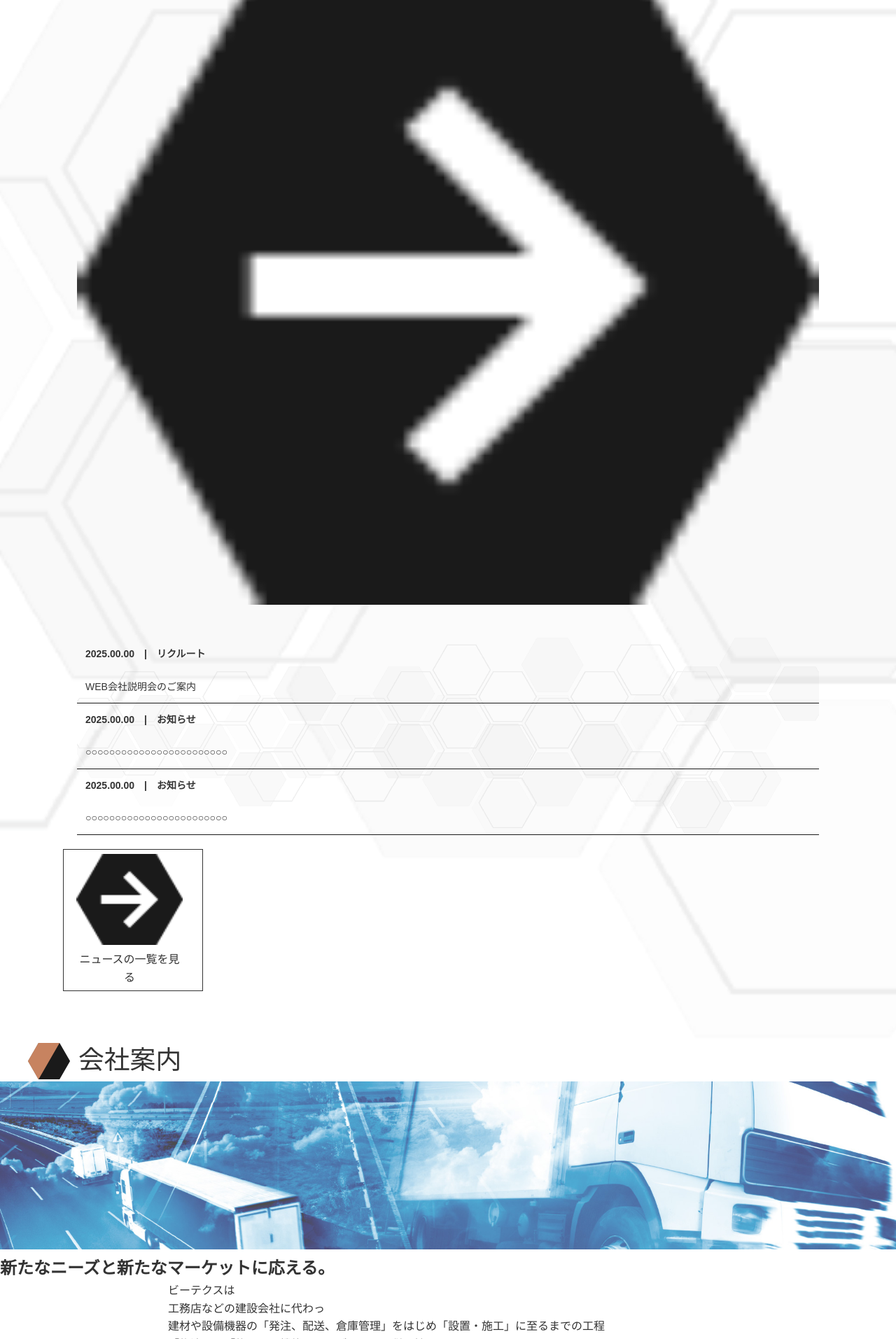
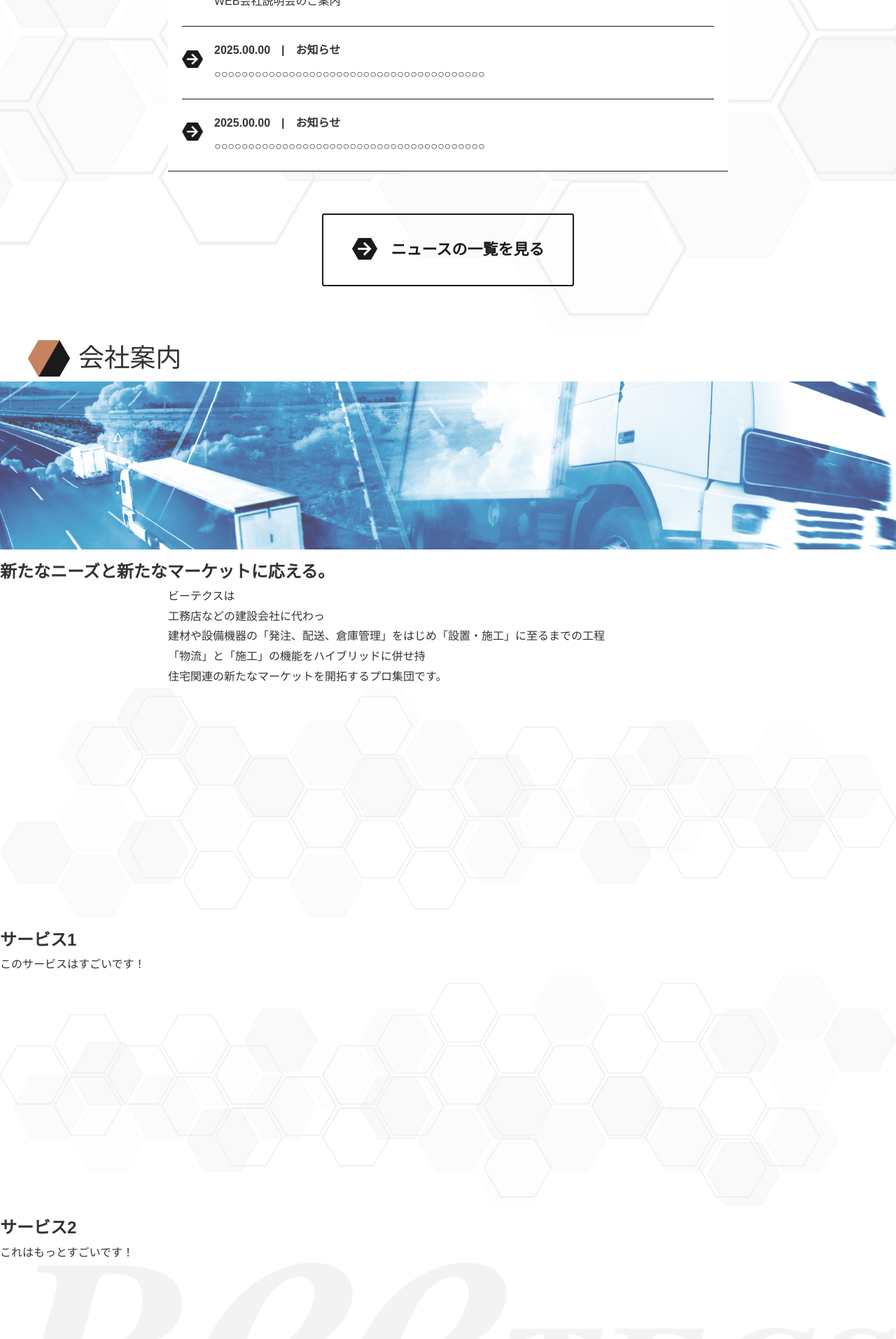
Before and after one commit to masa3811/beetecs2025, a PHP site: page / in a window 1280 px wide. Shown: the part 1170-3083 px from the top of the page at 70% size. Run offline with PHP 8.4, Linux system fonts and the light colour scheme.

Commit message:
ニュースできた

```diff
--- a/assets/css/config.css
+++ b/assets/css/config.css
@@ -142,33 +142,6 @@ button {
   display: inline-block;
 }
 
-/* コンテンツセクション */
-.content {
-  display: grid;
-  grid-template-columns: 1fr 1fr 1fr;
-  gap: 20px;
-  padding: 20px;
-}
-.content .card {
-  background-color: white;
-  box-shadow: 0 2px 10px rgba(0, 0, 0, 0.1);
-  padding: 20px;
-  text-align: center;
-}
-.content .card img {
-  width: 100%;
-  height: auto;
-  border-radius: 8px;
-  margin-bottom: 20px;
-}
-.content .card h2 {
-  font-size: 1.5rem;
-  color: #333;
-}
-.content .card p {
-  font-size: 1rem;
-  margin-top: 10px;
-}
 
 
 /* === 改行 === */
--- a/assets/css/style.css
+++ b/assets/css/style.css
@@ -3,8 +3,6 @@
 body {
   font-family: 'Arial', 'Helvetica Neue', 'メイリオ', 'Meiryo', 'Verdana', sans-serif;
 /*  font-family: 'Times New Roman', 'ヒラギノ明朝 Pro', 'Hiragino Mincho Pro', 'MS PMincho', 'MS Mincho', serif;*/
-}
-
   color: #333333;
   line-height: 1.8;
 }
@@ -27,24 +25,6 @@ body {
   }
 }
 
-.responsive-br {
-  display: none;
-}
-@media (max-width: 1120px) {
-  .responsive-br {
-    display: block;
-  }
-}
-@media (max-width: 820px) {
-  .responsive-br {
-    display: none;
-  }
-}
-@media (max-width: 600px) {
-  .responsive-br {
-    display: block;
-  }
-}
 
 .main {
   margin: 0;
@@ -260,120 +240,35 @@ body {
     left: -18px;
   }
 }
-
-.btn-style {
-  /*矢印の基点とするためrelativeを指定*/
-  position: relative;
-  /*ボタンの形状*/
-  text-decoration: none;
-  display: inline-block;
-  padding: 6px 28px 6px 18px;
+.btn-cnt {
   text-align: center;
-  outline: none;
-  border: #333333 1px solid;
-  background-color: #fff;
-  width: 200px;
-  /*アニメーションの指定*/
-  transition: ease 0.2s;
-}
-.btn-style:hover {
-  color: #000;
-}
-.btn-style--auto {
-  width: auto;
-}
-.btn-style--left {
-  text-align: left;
+  margin: 60px 0 0;
 }
 
-/* 矢印が右に移動 */
-.btn-arrow::after {
+.btn-01 {
+  width: 22.5rem;
+  padding: 1.875rem 0;
+  display: inline-block;
+  color: #1a1a1a;
+  text-decoration: none;
+  font-weight: bold;
+  font-size: 1.375rem;
+  border-radius: 3px;
+  text-align:center;
+  border: 2px solid #1a1a1a;
+}
+.btn-01::before {
   content: "";
-  /*絶対配置で矢印の位置を決める*/
-  position: absolute;
-  top: 42%;
-  right: 13px;
-  /*矢印の形状*/
-  width: 6px;
-  height: 6px;
-  border-top: 1px solid #333333;
-  border-right: 1px solid #333333;
-  transform: rotate(45deg);
-  /*アニメーションの指定*/
-  transition: all 0.3s;
-}
-.btn-arrow:hover::after {
-  right: 11px;
-}
-.btn-arrow--top::after {
-  transform: rotate(-45deg);
-  /*アニメーションの指定*/
-  transition: all 0.3s;
-}
-.btn-arrow--top:hover::after {
-  top: 12px;
-  right: 13px;
+  display: inline-block;
+  width: 2.25rem;
+  height: 2.25rem;
+  margin: 0 20px 0 0;
+  background: url("../img/common/link_arrow-1.png") no-repeat;
+  background-size: contain;
+  vertical-align: middle;
 }
 
-.sub-page__ttl-wrap {
-  max-width: 920px;
-  margin: 0 auto 60px;
-  white-space: nowrap;
-}
-@media (max-width: 820px) {
-  .sub-page__ttl-wrap {
-    padding: 0 0 0 32px;
-    margin: 0 auto 24px;
-    white-space: normal;
-  }
-}
-.sub-page__sub-ttl-wrap {
-  max-width: 920px;
-  margin: 0 auto 40px;
-}
-@media (max-width: 820px) {
-  .sub-page__sub-ttl-wrap {
-    padding: 0 14px;
-  }
-}
-.sub-page__sub-ttl-span {
-  display: block;
-  font-size: 18px;
-}
-@media (max-width: 600px) {
-  .sub-page__sub-ttl-span {
-    font-size: 13px;
-  }
-}
-.sub-page__sub-ttl-span--information {
-  font-size: 15px;
-}
-@media (max-width: 600px) {
-  .sub-page__sub-ttl-span--information {
-    font-size: 13px;
-    margin-top: 8px;
-  }
-}
 
-.sub-page-top__ttl {
-  max-width: 920px;
-  margin: 24px auto;
-  font-size: 28px;
-  border-left: #c0c0c0 5px solid;
-  padding: 2px 20px;
-  letter-spacing: 2px;
-}
-@media (max-width: 820px) {
-  .sub-page-top__ttl {
-    margin: 76px 0 24px 24px;
-    font-size: 24px;
-    border-left: #c0c0c0 4px solid;
-  }
-}
-.sub-page-top__ttl-span {
-  display: block;
-  font-size: 18px;
-}
 .sub-page-top__breadcrumb-list-wrap {
   background-color: #fbf8f5;
 }
@@ -573,33 +468,6 @@ select {
 }
 
 
-/* コンテンツセクション */
-.content {
-  display: grid;
-  grid-template-columns: 1fr 1fr 1fr;
-  gap: 20px;
-  padding: 20px;
-}
-.content .card {
-  background-color: white;
-  box-shadow: 0 2px 10px rgba(0, 0, 0, 0.1);
-  padding: 20px;
-  text-align: center;
-}
-.content .card img {
-  width: 100%;
-  height: auto;
-  border-radius: 8px;
-  margin-bottom: 20px;
-}
-.content .card h2 {
-  font-size: 1.5rem;
-  color: #fff;
-}
-.content .card p {
-  font-size: 1rem;
-  margin-top: 10px;
-}
 
 /* ヘッダー */
 #header {
@@ -955,15 +823,14 @@ background-position: center top;/*  x,y*/
 background-repeat: no-repeat;
 background-size: cover;
 aspect-ratio: 1880/484;
-  margin-top: 2.5rem;
-  padding: 4.375rem 0;
+margin-top: 2.5rem;
+padding: 4.375rem 0;
 }
 .news .tab-cnt {
   margin-top: 1.875rem;
 }
 .news .tab-area {
   display: flex;
-  margin-bottom: 1rem;
 }
 .news .tab-area .tab {
   width: 150px;
@@ -982,6 +849,12 @@ aspect-ratio: 1880/484;
   color: #fff;
   font-weight: bold;
 }
+.news .content-area {
+  border: 1px solid #1a1a1a;
+  border-width:  1px 0;
+  padding: 0 1.25rem;
+  background-color: #fff;
+}
 .news .content-area .content {
   display: none;
 }
@@ -989,39 +862,22 @@ aspect-ratio: 1880/484;
   display: block;
   animation: fadeIn 0.3s ease-in-out;
 }
-.news .content-area .content .news-cnt table.news {
-  width: 100%;
-  border-collapse: collapse;
-}
-
-
-.news .content-area .content .news-cnt table.news tbody th {
+.news .content-area .content.active {
   display: block;
-  padding: 0.75rem;
-  font-weight: bold;
-  text-align: left;
-}
-.news .content-area .content .news-cnt table.news tbody td {
-  display: block;
-  padding: 0.75rem;
-  border-bottom: 1px solid #1a1a1a;
-}
-.news .content-area .content .news-cnt table.news tbody td a {
-  color: #333;
-  text-decoration: none;
-}
-.news .content-area .content .news-cnt table.news tbody td a:hover {
-  text-decoration: underline;
+  animation: fadeIn 0.3s ease-in-out;
 }
 .news-item {
   display: flex;
-  align-items: flex-start; /* 上揃え */
-  gap: 1rem; /* 画像とテキストの間隔 */
-  margin-bottom: 1.5rem;
+  align-items: center;
+  gap: 1rem;
+  padding: 1.25rem 0;
+
 }
-
+.news-cnt:not(:last-child) .news-item {
+  border-bottom: 1px solid #1a1a1a;
+}
 .news-icon img {
-  width: 1.5rem;
+  width: 1.875rem;
   height: auto;
 }
 
@@ -1034,3 +890,14 @@ aspect-ratio: 1880/484;
   text-decoration: none;
   color: #333;
 }
+
+.news.content {
+  display: none;
+}
+.news.content.show {
+  display: block;
+}
+.news.tab.active {
+  font-weight: bold;
+  border-bottom: 2px solid #333;
+}
--- a/assets/js/main.js
+++ b/assets/js/main.js
@@ -78,21 +78,6 @@ $(function() {
 
 
 // * === タブ  ===
-document.querySelectorAll(".tab").forEach(tab => {
-    tab.addEventListener("click", () => {
-      const index = tab.getAttribute("data-index");
-
-      // タブ切り替え
-      document.querySelectorAll(".tab").forEach(t => t.classList.remove("active"));
-      tab.classList.add("active");
-
-      // コンテンツ切り替え
-      document.querySelectorAll(".content").forEach((c, i) => {
-        c.classList.toggle("show", i == index);
-      });
-    });
-  });
-
   $(function () {
     var tabs = $(".tab");
     $(".tab").on("click", function () {
--- a/index.html
+++ b/index.html
@@ -1,6 +1,5 @@
 <!DOCTYPE html>
 <html lang="ja">
-
 <head>
 <meta charset="UTF-8">
 <meta name="viewport" content="width=device-width, initial-scale=1.0">
@@ -12,17 +11,12 @@
 <link rel="stylesheet" href="assets/css/slick.css">
 <!-- FontAwesome CDN（サブメニュー用アイコン） -->
 <link rel="stylesheet" href="https://cdnjs.cloudflare.com/ajax/libs/font-awesome/6.5.0/css/all.min.css">
-
-
 </head>
 
 <body>
 <header id="header">
   <div class="wrap">
-      <div class="logo">
-        <a href="#"><img src="assets/img/common/logo.svg" alt="ロゴ"></a>
-      </div>
-
+    <div class="logo"> <a href="#"><img src="assets/img/common/logo.svg" alt="ロゴ"></a> </div>
     <nav id="global-nav">
       <ul id="menu">
         <li><a href="#">TOP</a></li>
@@ -35,10 +29,7 @@
 
     <!-- ハンバーガー -->
     <div id="hamburger">
-        <div class="icon">
-          <img src="assets/img/common/ham-open.png" alt="ハンバーガーアイコン" class="hamburger-icon open" />
-          <img src="assets/img/common/ham-close.png" alt="ハンバーガーアイコン" class="hamburger-icon close" />
-        </div>
+      <div class="icon"> <img src="assets/img/common/ham-open.png" alt="ハンバーガーアイコン" class="hamburger-icon open" /> <img src="assets/img/common/ham-close.png" alt="ハンバーガーアイコン" class="hamburger-icon close" /> </div>
       <div id="hamburger-nav">
         <div class="menu-cnt inner-1200">
           <ul class="menu">
@@ -46,22 +37,12 @@
             <li><a href="#">会社概要</a></li>
             <li><a href="#">企業理念</a></li>
             <li class="accordion-item">
-                <div class="accordion-header">
-                  事業案内<i class="fas fa-chevron-down"></i>
-                </div>
-                <div class="accordion-content">
-                  <a href="#">事業案内1</a>
-                  <a href="#">事業案内2</a>
-                </div>
+              <div class="accordion-header"> 事業案内<i class="fas fa-chevron-down"></i> </div>
+              <div class="accordion-content"> <a href="#">事業案内1</a> <a href="#">事業案内2</a> </div>
             </li>
             <li class="accordion-item">
-                <p class="accordion-header">
-                  営業所<i class="fas fa-chevron-down"></i>
-                </p>
-                <div class="accordion-content">
-                  <a href="#">営業所1</a>
-                  <a href="#">営業所2</a>
-                </div>
+              <p class="accordion-header"> 営業所<i class="fas fa-chevron-down"></i> </p>
+              <div class="accordion-content"> <a href="#">営業所1</a> <a href="#">営業所2</a> </div>
             </li>
             <li><a href="#">株式会社三和</a></li>
           </ul>
@@ -80,7 +61,6 @@
             <li class="title"><a href="#">採用情報</a></li>
             <li><a href="#">リクルート動画</a></li>
           </ul>
-
         </div>
         <div class="link-cnt inner-1200"><a href="#">サイトについて</a><a href="#">プライバシーポリシー</a><a href="#">サイトマップ</a></div>
       </div>
@@ -88,153 +68,173 @@
   </div>
 </header>
 
-
-
-
 <!-- mv -->
 <section class="mv">
-    <div class="mv-img">
-      <img src="assets/img/common/mv_img.jpg" alt="ヒーロー画像">
-    </div>
+  <div class="mv-img"> <img src="assets/img/common/mv_img.jpg" alt="メインビジュアル画像"> </div>
   <div class="mv-cnt">
     <h1 class="fz-60">新たな物流サービスの提供</h1>
     <p><img src="assets/img/common/mv_txt.svg" alt=""></p>
   </div>
 </section>
 <section class="banner inner-1350">
-    <div class="banner-cnt">
-      <a class="banner-item">
-          <img class="banner-img" src="assets/img/common/company_bnr.jpg" alt="">
+  <div class="banner-cnt"> <a class="banner-item"> <img class="banner-img" src="assets/img/common/company_bnr.jpg" alt="">
     <div class="arrow-cnt"><img src="assets/img/common/link_arrow-2.png" alt="">
-            <p class="fz-20 font-wb">株式会社三和</p></div>
-          </a>
-
-      <a class="banner-item">
-          <img class="banner-img" src="assets/img/common/recruit_bnr.jpg" alt="">
+      <p class="fz-20 font-wb">株式会社三和</p>
+    </div>
+    </a> <a class="banner-item"> <img class="banner-img" src="assets/img/common/recruit_bnr.jpg" alt="">
     <div class="arrow-cnt"><img src="assets/img/common/link_arrow-1.png" alt="">
       <p class="fz-20 font-wb">採用情報</p>
     </div>
-          </a>
-         </div>
+    </a> </div>
 </section>
-
 
 <!-- ニュース -->
 <section class="news">
-<div class="inner-1200"><div class="section-ttl"><p class="fz-40 font-weight-bold">ニュース</p></div></div>
-<div class="tab-cnt inner-1100">
+<div class="inner-1200">
+  <div class="section-ttl">
+    <p class="fz-40 font-weight-bold">ニュース</p>
+  </div>
+</div>
+ <div class="news-wrap inner-800">
+<div class="tab-cnt">
 <div class="tab-area">
   <div class="tab active">すべて</div>
   <div class="tab">お知らせ</div>
   <div class="tab">リクルート</div>
 </div>
-
 <div class="content-area">
 <!-- タブ1: すべて -->
 <div class="content show">
   <div class="news-cnt">
-        <table class="news">
-          <tbody>
-            <tr>
-              <th>2025.00.00　|　リクルート</th>
-             <div class="news-img"><img src="assets/img/common/link_arrow-1.png" alt=""></div>
-              <td><a href="#">WEB会社説明会のご案内</a></td>
-            </tr>
-            <tr>
-              <th>2025.00.00　|　お知らせ</th>
-              <td><a href="#">○○○○○○○○○○○○○○○○○○○○○○○○</a></td>
-            </tr>
-            <tr>
-              <th>2025.00.00　|　お知らせ</th>
-              <td><a href="#">○○○○○○○○○○○○○○○○○○○○○○○○</a></td>
-            </tr>
-          </tbody>
-        </table>
+    <div class="news-item">
+      <div class="news-icon"> <img src="assets/img/common/link_arrow-1.png" alt="アイコン"> </div>
+      <div class="news-text">
+        <div class="news-th">2025.00.00　|　リクルート</div>
+        <div class="news-td"><a href="#">WEB会社説明会のご案内</a></div>
+      </div>
+    </div>
+  </div>
+  <div class="news-cnt">
+    <div class="news-item">
+      <div class="news-icon"> <img src="assets/img/common/link_arrow-1.png" alt="アイコン"> </div>
+      <div class="news-text">
+        <div class="news-th">2025.00.00　|　お知らせ</div>
+        <div class="news-td"><a href="#">○○○○○○○○○○○○○○○○○○○○○○○○○○○○○○○○○○○○○○○○</a></div>
+      </div>
+    </div>
+  </div>
+  <div class="news-cnt">
+    <div class="news-item">
+      <div class="news-icon"> <img src="assets/img/common/link_arrow-1.png" alt="アイコン"> </div>
+      <div class="news-text">
+        <div class="news-th">2025.00.00　|　お知らせ</div>
+        <div class="news-td"><a href="#">○○○○○○○○○○○○○○○○○○○○○○○○○○○○○○○○○○○○○○○○</a></div>
+      </div>
+    </div>
   </div>
 </div>
 
 <!-- タブ2: お知らせ -->
 <div class="content">
   <div class="news-cnt">
-        <table class="news">
-          <tbody>
-            <tr>
-              <tf>2025.00.00　|　お知らせ</th>
-              <td><a href="#">○○○○○○○○○○○○○○○○○○○○○○○○</a></td>
-            </tr>
-            <tr>
-              <th>2025.00.00　|　お知らせ</th>
-              <td><a href="#">○○○○○○○○○○○○○○○○○○○○○○○○</a></td>
-            </tr>
-            <tr>
-              <th>2025.00.00　|　お知らせ</th>
-              <td><a href="#">○○○○○○○○○○○○○○○○○○○○○○○○</a></td>
-            </tr>
-          </tbody>
-        </table>
+    <div class="news-item">
+      <div class="news-icon"> <img src="assets/img/common/link_arrow-1.png" alt="アイコン"> </div>
+      <div class="news-text">
+        <div class="news-th">2025.00.00　|　お知らせ</div>
+        <div class="news-td"><a href="#">○○○○○○○○○○○○○○○○○○○○○○○○○○○○○○○○○○○○○○○○</a></div>
+      </div>
+    </div>
+  </div>
+  <div class="news-cnt">
+    <div class="news-item">
+      <div class="news-icon"> <img src="assets/img/common/link_arrow-1.png" alt="アイコン"> </div>
+      <div class="news-text">
+        <div class="news-th">2025.00.00　|　お知らせ</div>
+        <div class="news-td"><a href="#">○○○○○○○○○○○○○○○○○○○○○○○○○○○○○○○○○○○○○○○○</a></div>
+      </div>
+    </div>
+  </div>
+  <div class="news-cnt">
+    <div class="news-item">
+      <div class="news-icon"> <img src="assets/img/common/link_arrow-1.png" alt="アイコン"> </div>
+      <div class="news-text">
+        <div class="news-th">2025.00.00　|　お知らせ</div>
+        <div class="news-td"><a href="#">○○○○○○○○○○○○○○○○○○○○○○○○○○○○○○○○○○○○○○○○</a></div>
+      </div>
+    </div>
   </div>
 </div>
 
 <!-- タブ3: リクルート -->
 <div class="content">
   <div class="news-cnt">
-        <table class="news">
-          <tbody>
-            <tr>
-              <th>2025.00.00　|　リクルート</th>
-              <td><a href="#">○○○○○○○○○○○○○○○○○○○○○○○○</a></td>
-            </tr>
-            <tr>
-              <th>2025.00.00　|　リクルート</th>
-              <td><a href="#">○○○○○○○○○○○○○○○○○○○○○○○○</a></td>
-            </tr>
-            <tr>
-              <th>2025.00.00　|　リクルート</th>
-              <td><a href="#">○○○○○○○○○○○○○○○○○○○○○○○○</a></td>
-            </tr>
-          </tbody>
-        </table>
+    <div class="news-item">
+      <div class="news-icon"> <img src="assets/img/common/link_arrow-1.png" alt="アイコン"> </div>
+      <div class="news-text">
+        <div class="news-th">2025.00.00　|　リクルート</div>
+        <div class="news-td"><a href="#">WEB会社説明会のご案内</a></div>
       </div>
     </div>
-  </div><!-- .content-area END -->
-  <div class="btn-style"><img src="assets/img/common/link_arrow-1.png" alt="">ニュースの一覧を見る</div>
+  </div>
+  <div class="news-cnt">
+    <div class="news-item">
+      <div class="news-icon"> <img src="assets/img/common/link_arrow-1.png" alt="アイコン"> </div>
+      <div class="news-text">
+        <div class="news-th">2025.00.00　|　リクルート</div>
+        <div class="news-td"><a href="#">○○○○○○○○○○○○○○○○○○○○○○○○○○○○○○○○○○○○○○○○</a></div>
+      </div>
+    </div>
+  </div>
+  <div class="news-cnt">
+    <div class="news-item">
+      <div class="news-icon"> <img src="assets/img/common/link_arrow-1.png" alt="アイコン"> </div>
+      <div class="news-text">
+        <div class="news-th">2025.00.00　|　リクルート</div>
+        <div class="news-td"><a href="#">○○○○○○○○○○○○○○○○○○○○○○○○○○○○○○○○○○○○○○○○</a></div>
+      </div>
+    </div>
+  </div>
+</div>
+
+</div>
+<!-- .content-area END -->
+  <div class="btn-cnt">
+<a href="#" class="btn-01">ニュースの一覧を見る</a>
+    </div>
 </section>
-
 <section class="company">
   <div class="inner-1200">
-<div class="inner-1200"><div class="section-ttl"><p class="fz-40 font-weight-bold">会社案内</p></div></div>
+    <div class="inner-1200">
+      <div class="section-ttl">
+        <p class="fz-40 font-weight-bold">会社案内</p>
+      </div>
+    </div>
   </div>
   <img src="assets/img/common/company_img-pc.jpg" alt="">
   <h2>新たなニーズと新たなマーケットに応える。</h2>
-<div class="inner-800"><p>ビーテクスは<br>工務店などの建設会社に代わっ<br>建材や設備機器の「発注、配送、倉庫管理」をはじめ「設置・施工」に至るまでの工程<br>「物流」と「施工」の機能をハイブリッドに併せ持<br>住宅関連の新たなマーケットを開拓するプロ集団です。</p>
+  <div class="inner-800">
+    <p>ビーテクスは<br>
+      工務店などの建設会社に代わっ<br>
+      建材や設備機器の「発注、配送、倉庫管理」をはじめ「設置・施工」に至るまでの工程<br>
+      「物流」と「施工」の機能をハイブリッドに併せ持<br>
+      住宅関連の新たなマーケットを開拓するプロ集団です。</p>
   </div>
 </section>
-
 <section class="content">
-    <div class="card">
-      <img src="assets/img/common/bg_hexagon-roll.png" alt="サービス1">
+  <div class="card"> <img src="assets/img/common/bg_hexagon-roll.png" alt="サービス1">
     <h2>サービス1</h2>
     <p>このサービスはすごいです！</p>
   </div>
-    <div class="card">
-      <img src="assets/img/common/bg_hexagon.png" alt="サービス2">
+  <div class="card"> <img src="assets/img/common/bg_hexagon.png" alt="サービス2">
     <h2>サービス2</h2>
     <p>これはもっとすごいです！</p>
   </div>
-    <div class="card">
-      <img src="assets/img/common/bg_beetecs.png" alt="サービス3">
+  <div class="card"> <img src="assets/img/common/bg_beetecs.png" alt="サービス3">
     <h2>サービス3</h2>
     <p>これも素晴らしいです！</p>
   </div>
   </div>
-
-
 </section>
-
-
-
-
-
 
 <!-- フッター -->
 <footer class="footer">
@@ -242,10 +242,8 @@
     <p>&copy; 2025 会社名. All rights reserved.</p>
   </div>
 </footer>
-
 <script src="https://ajax.googleapis.com/ajax/libs/jquery/3.6.1/jquery.min.js"></script>
 <script src="assets/js/main.js"></script>
 <script src="assets/js/slick.js"></script>
 </body>
-
 </html>
```
Lines whose indentation alone changed are shown as unchanged.
